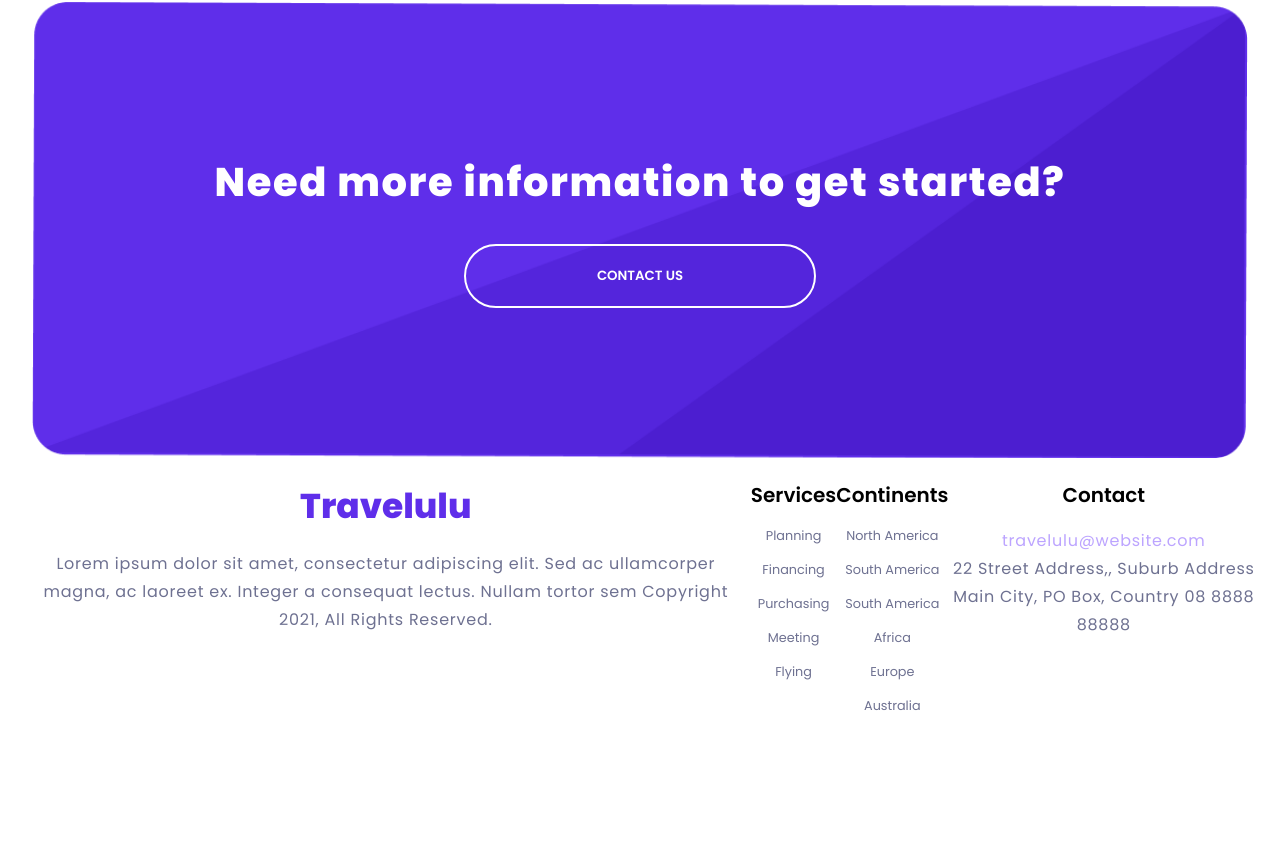
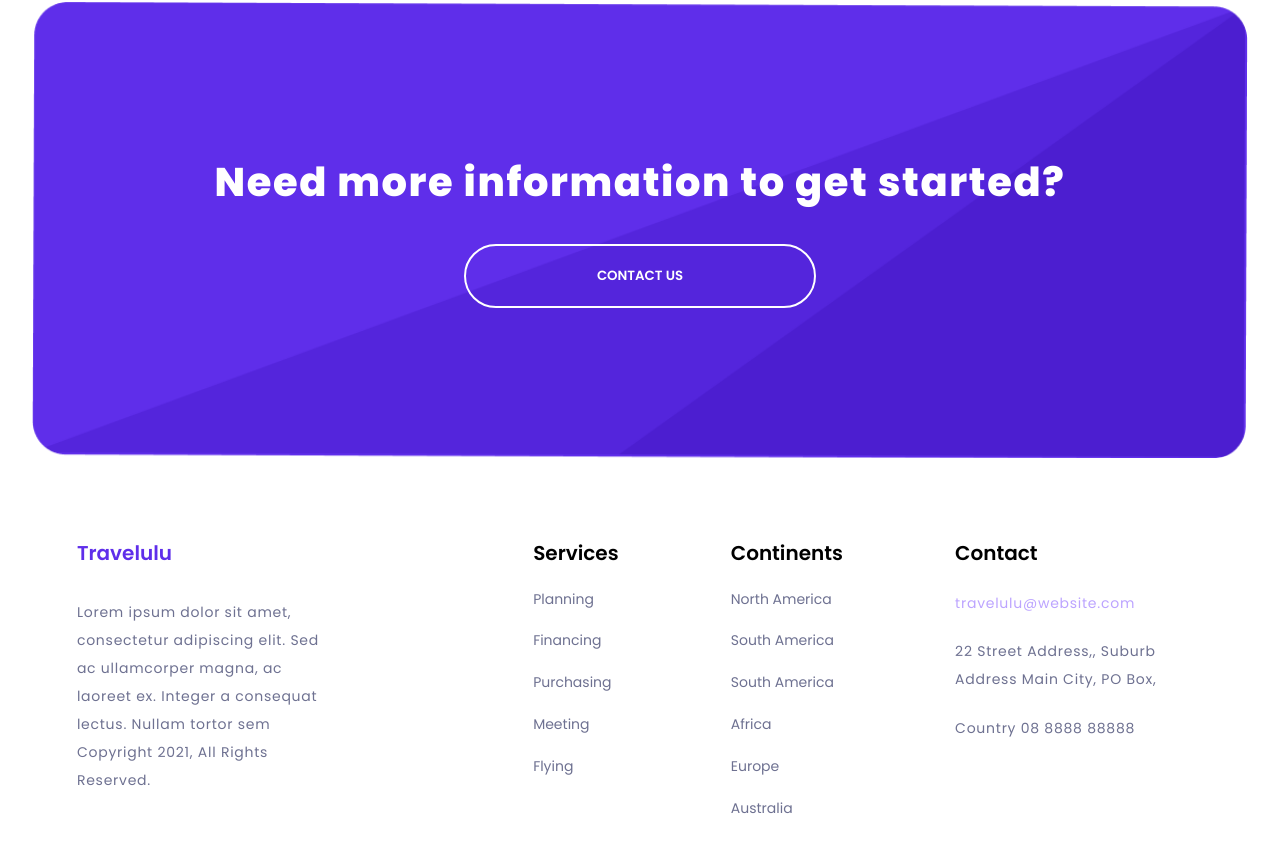
Before and after one commit to Jmonmany/202210-W3-javi-monmany, a website: page index.html in a window 1280 px wide. Shown: the part 2591-3443 px from the top of the page. Before the commit the page ends 3359 px from the top, so only its background shows below. Drawn offline with Linux system fonts and the light colour scheme.

Commit message:
Fixed footer in desktop

```diff
--- a/index.html
+++ b/index.html
@@ -181,7 +181,7 @@
         </section>
     </main>
     <footer class="footer">
-        <div class="footer__item">
+        <div class="footer__item footer__item--wider">
             <h3 class="footer__title">Travelulu</h3>
             <p class="footer__text">
                 Lorem ipsum dolor sit amet, consectetur adipiscing elit. Sed
@@ -239,9 +239,12 @@
             <p class="footer__text footer__text--purple">
                 travelulu@website.com
             </p>
-            <p class="footer__text">
+            <p class="footer__text ">
                 22 Street Address,, Suburb Address Main City, PO Box,
-                Country 08 8888 88888
+                <p class="footer__text footer__text--tlf">
+                    Country 08 8888 88888
+                </p>
+
             </p>
         </div>
     </footer>
--- a/scss/styles.scss
+++ b/scss/styles.scss
@@ -322,7 +322,7 @@ body {
     text-align: center;
     font-family: variables.$font-stack;
     &__item {
-        margin-bottom: 1rem;
+        margin-bottom: 4rem;
     }
     &__item--hidden {
         display: none;
@@ -392,11 +392,53 @@ body {
         }
     }
 
-    footer {
+    .footer {
         display: flex;
         flex-direction: row;
-        .footer__item--hidden {
+        justify-content: space-around;
+        text-align: left;
+        margin-top: 4rem;
+
+
+
+
+        &__item--hidden {
             display: block;
+        }
+        &__item--wider {
+            margin-right: 6rem;
+        }
+
+        &__title {
+            font-size: 1.25rem;
+            font-weight: 600;
+            line-height: 1;
+            margin-block-end: 2.2rem;
+        }
+        &__subtitle {
+            font-size: 1.25rem;
+            font-weight: 600;
+            line-height: 1;
+            margin-block-end: 1.6rem;
+        }
+
+        &__text {
+            font-size: 0.875rem;
+        }
+        &__item {
+            max-width: 15.5rem;
+        }
+
+        &__list-element {
+            font-size: 0.875rem;
+            margin-block-end: 1.3rem;
+        }
+        &__text--purple{
+            margin-block-end: 1.3rem;
+
+        }
+        &__text--tlf{
+            margin-block-start: 1.3rem;
         }
     }
 }
```
Also changed, not shown: css/styles.css, 1 other file.
